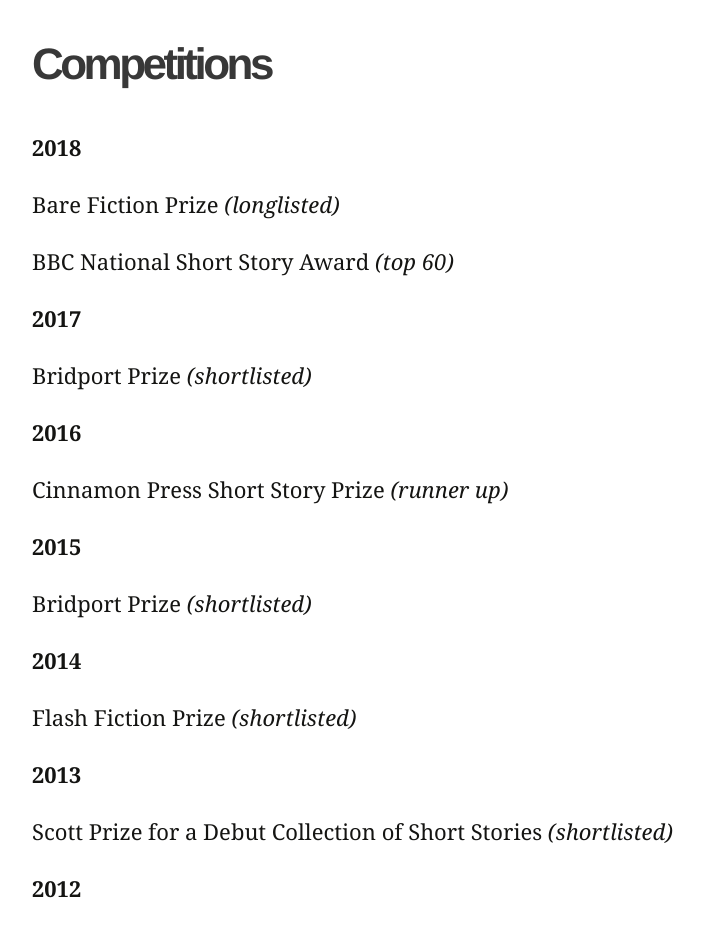
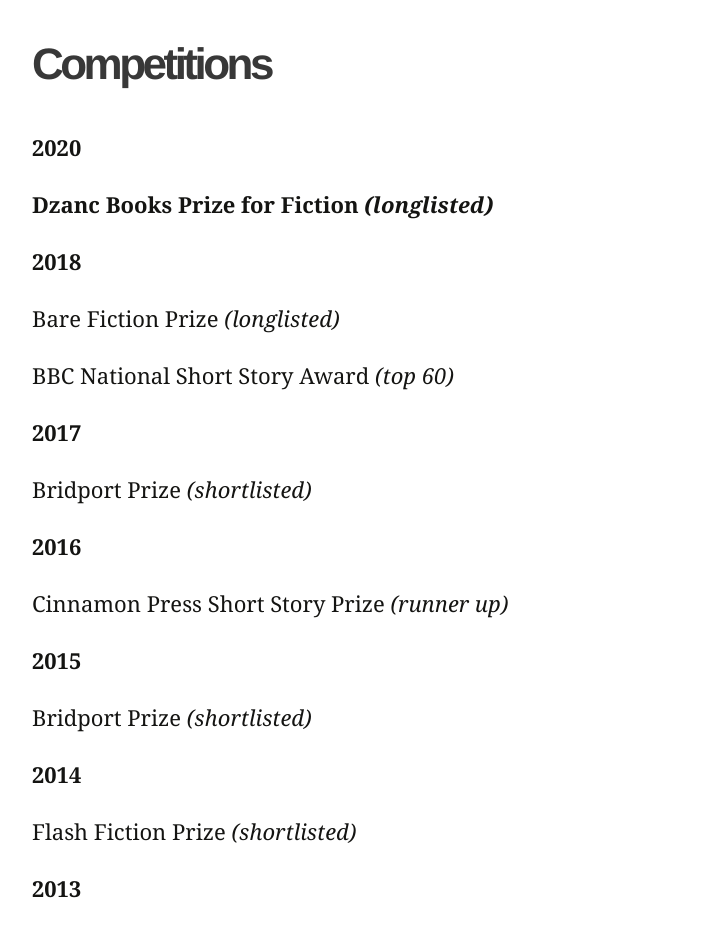
Before and after one commit to tholden/jennyholden.co.uk, a plain HTML site: page short-stories/index.html in a window 1280 px wide. Shown: the part 2226-3152 px from the top of the page, without its empty margins (198-902 px from the left). Drawn offline with nearby package versions, Linux system fonts and the light colour scheme.

Commit message:
New entry

```diff
--- a/short-stories/index.html
+++ b/short-stories/index.html
@@ -150,6 +150,8 @@ img.emoji {
 <p><em>Junctures Journal</em>, Issue 12, June 2009: “Power Cut”</p>
 <p>&nbsp;</p>
 <h3>Competitions</h3>
+<p><strong>2020</strong></p>
+<p><strong>Dzanc Books Prize for Fiction <em>(longlisted)</em></strong></p>
 <p><strong>2018</strong></p>
 <p>Bare Fiction Prize <em>(longlisted)</em></p>
 <p>BBC National Short Story Award <em>(top 60)</em></p>
```
